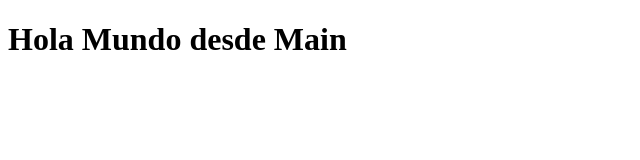
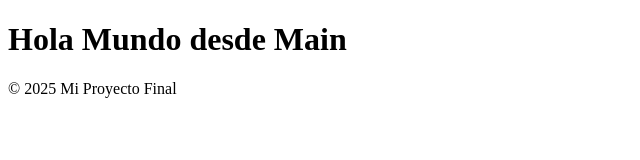
Before and after one commit to belenchoque/mi-proyecto-final, a plain HTML site: page index.html in a window 1280 px wide. Shown: the whole page, without its empty margins (0-640 px from the left). Drawn offline with Linux system fonts and the light colour scheme.

Commit message:
Agrego footer en la rama feature-footer

```diff
--- a/index.html
+++ b/index.html
@@ -6,5 +6,8 @@
 </head>
 <body>
     <h1>Hola Mundo desde Main</h1>
+    <footer>
+        <p>© 2025 Mi Proyecto Final</p>
+    </footer>
 </body>
 </html>
```
